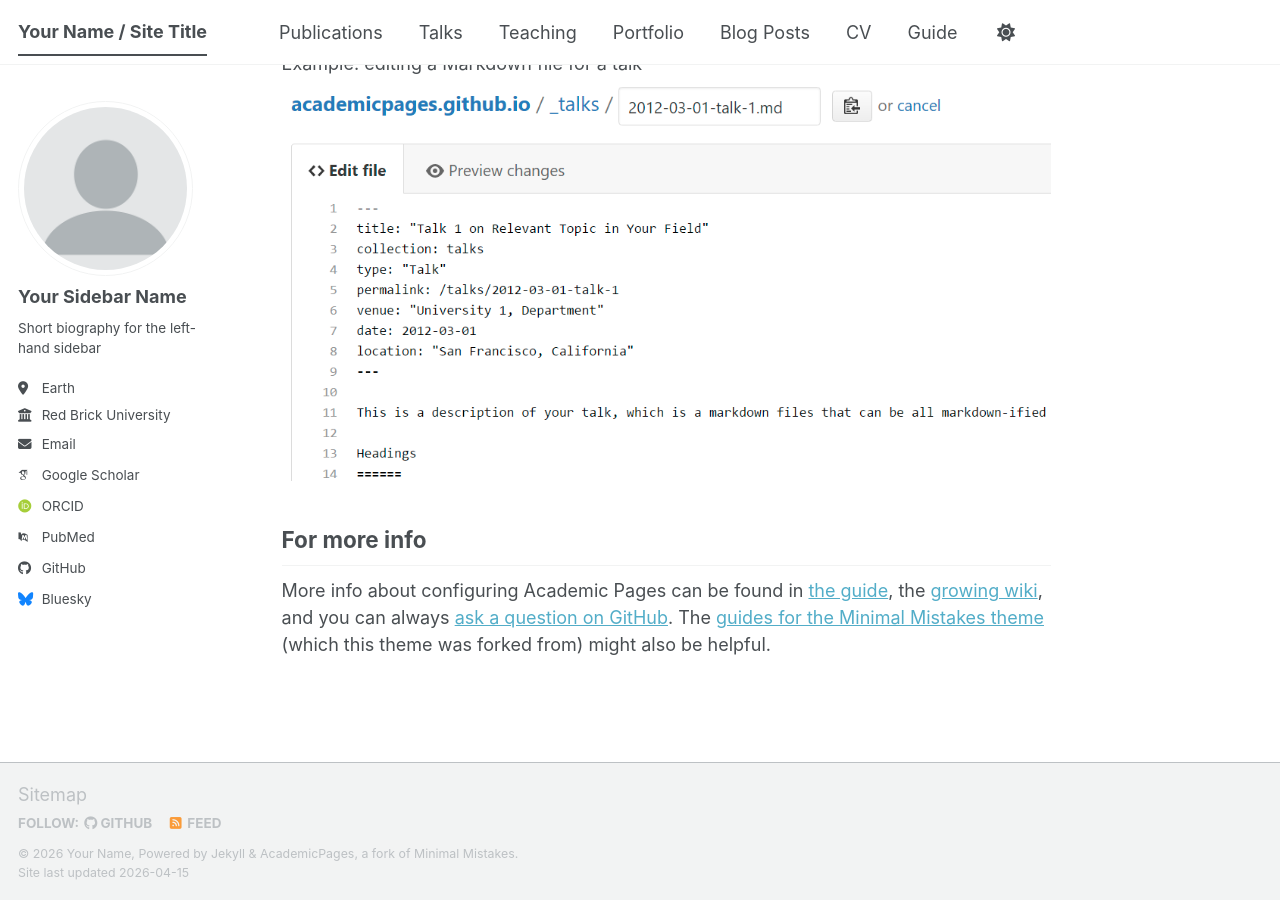
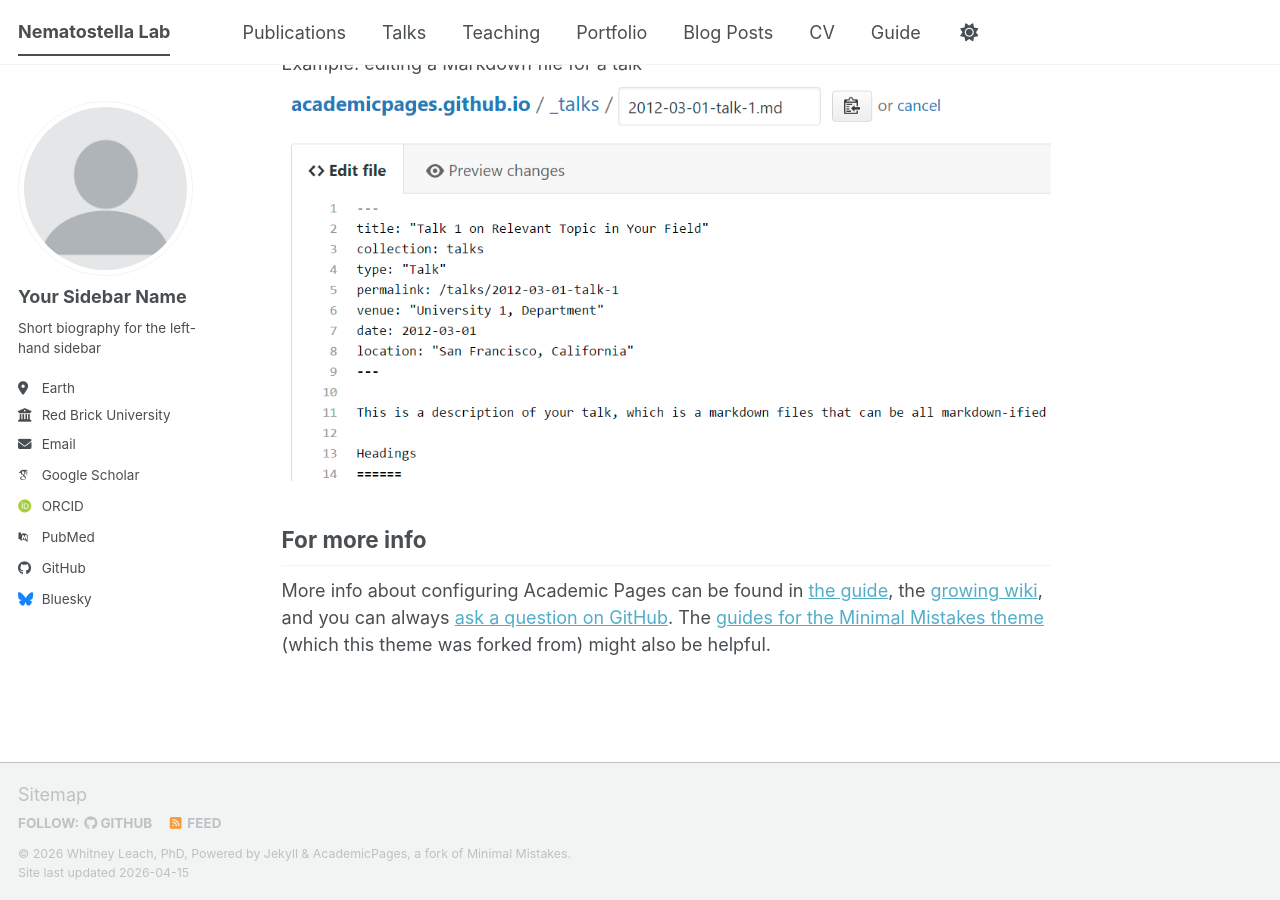
Before and after one commit to nematostellalab/nematostellalab.github.io, a Jekyll site: the page built from _pages/about.md, in a window 1280 px wide and 900 px high, scrolled down 2720 px. Built offline with Jekyll 4.4.1, drawn with Linux system fonts in a browser that asks for light colours; some web fonts are replaced; a script bundle is joined from its source files by our own code; library files that are not in the unit come from our copies.

Commit message:
Update _config.yml

```diff
--- a/_config.yml
+++ b/_config.yml
@@ -9,13 +9,13 @@
 # Basic Site Settings
 locale                   : "en-US"
 site_theme               : "default" # The available themes options are "default", "air", "sunrise", "mint", "dirt" and "contrast"
-title                    : "Your Name / Site Title"
+title                    : "Nematostella Lab"
 title_separator          : "-"
-name                     : &name "Your Name"
-description              : &description "Your Name's academic portfolio"   # Update this with a general description of your site, this is the default if not overridden by a page
-url                      : https://academicpages.github.io # The base hostname & protocol for your site e.g. "https://[your GitHub username].github.io",
+name                     : &name "Whitney Leach, PhD"
+description              : &description "Our Lab Shenanigans"   # Update this with a general description of your site, this is the default if not overridden by a page
+url                      : https://nematostellalab.github.io # The base hostname & protocol for your site e.g. "https://[your GitHub username].github.io",
                                                            # or if you already have some other page hosted on Github then use "https://[your GitHub username].github.io/[Your Repo Name]"
-baseurl                  : "" # the subpath of your site, e.g. "/blog"
+baseurl                  : "/nematostellalab" # the subpath of your site, e.g. "/blog"
 repository               : "academicpages/academicpages.github.io"
 
 # Site Author - The following control what appear as part of the author content on the side bar.
```
